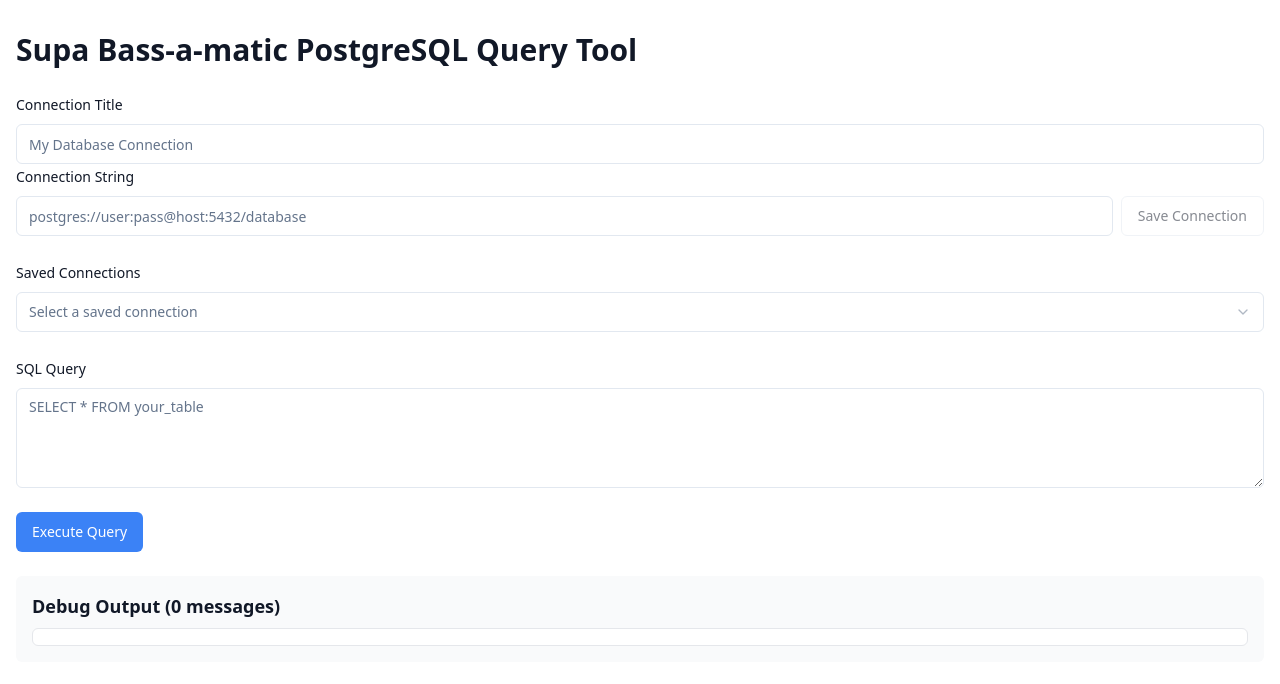
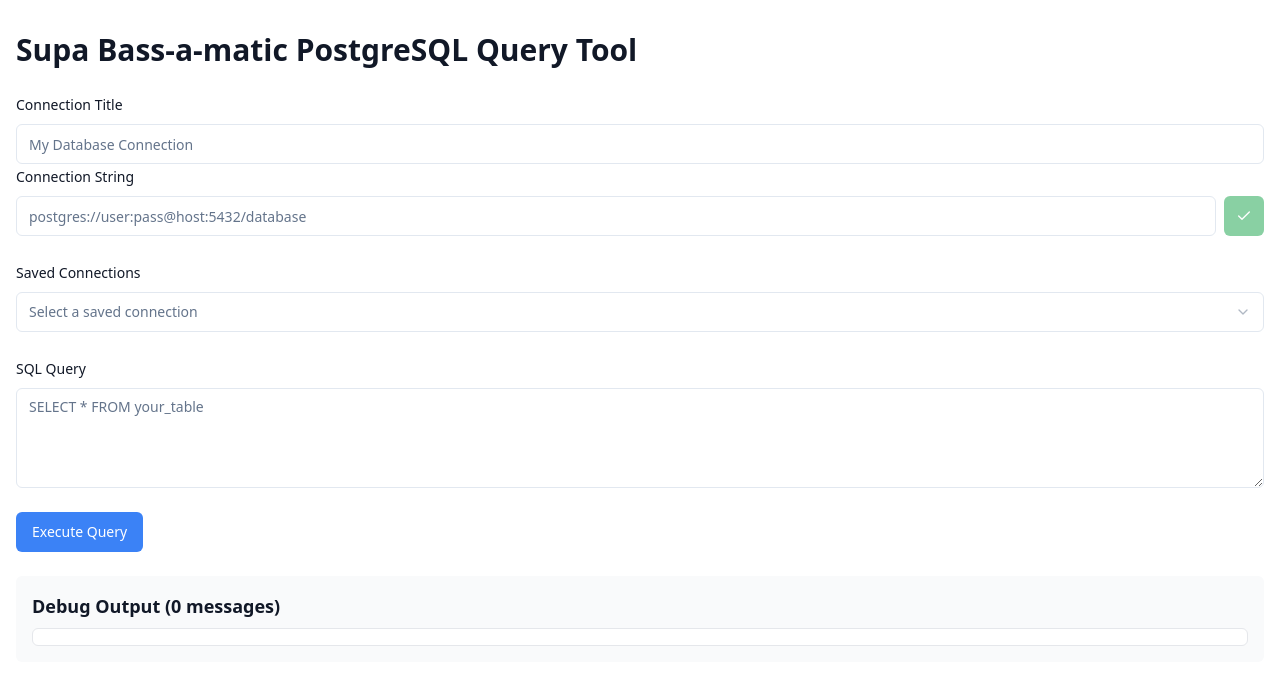
Before and after one commit to burggraf/supa-bass-o-matic, a SvelteKit app: page / in a window 1280 px wide. Shown: the top 684 px of the page. Built offline with nearby package versions, Linux system fonts and the light colour scheme.

Commit message:
buttons with icons

```diff
--- a/src/routes/+page.svelte
+++ b/src/routes/+page.svelte
@@ -6,6 +6,7 @@
     import { Label } from "$lib/components/ui/label";
     import * as Table from "$lib/components/ui/table";
     import * as Select from "$lib/components/ui/select/index.js";
+    import { Trash2, Check } from "lucide-svelte";
 
     interface Connection {
         title: string;
@@ -164,11 +165,12 @@
                     </div>
                     <Button
                         onclick={addCurrentConnection}
-                        variant="outline"
-                        class="whitespace-nowrap"
+                        variant="success"
+                        size="icon"
+                        class="bg-green-600 hover:bg-green-700 text-white"
                         disabled={!connectionString || !connectionTitle}
                     >
-                        Save Connection
+                        <Check class="h-4 w-4" />
                     </Button>
                 </div>
             </div>
@@ -196,9 +198,9 @@
                         <Button
                             onclick={() => deleteConnection(selectedConnection.url)}
                             variant="destructive"
-                            class="whitespace-nowrap"
+                            size="icon"
                         >
-                            Delete Connection
+                            <Trash2 class="h-4 w-4" />
                         </Button>
                     {/if}
                 </div>
```
